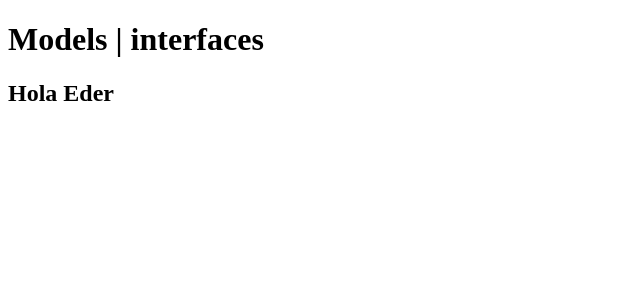
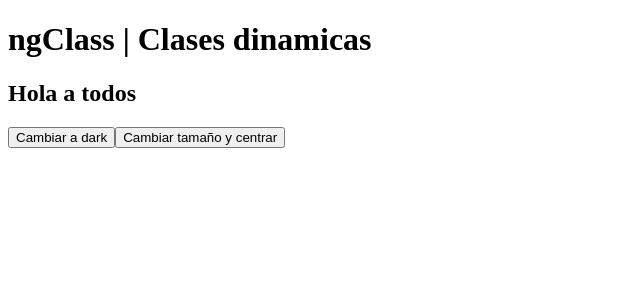
Before and after one commit to ederromero28/Angular-practicas, an Angular app: page / in a window 1280 px wide. Shown: the top 300 px of the page, without its empty margins (0-640 px from the left). Built offline with nearby package versions, Linux system fonts and the light colour scheme.

Commit message:
clases dinamicas con estilos ngClass

```diff
--- a/src/app/app.css
+++ b/src/app/app.css
@@ -0,0 +1,8 @@
+.dark {
+  background-color: black;
+  color: white;
+}
+.big{
+  text-align: center;
+  font-size: 40px;
+}
--- a/src/app/app.html
+++ b/src/app/app.html
@@ -1,3 +1,6 @@
-<h1>Models | interfaces</h1>
+<h1>ngClass | Clases dinamicas</h1>
 
-<h2>Hola {{ userName }}</h2>
+<h2 [ngClass]="{dark: isDark, big: isFont}">Hola a todos</h2>
+
+<button (click)="toggleDarkMode()">Cambiar a dark</button>
+<button (click)="toggleFontSize()">Cambiar tamaño y centrar</button>
--- a/src/app/app.ts
+++ b/src/app/app.ts
@@ -1,28 +1,25 @@
+import { NgClass } from '@angular/common';
 import { Component } from '@angular/core';
-import SuperProduct from './models/SuperProduct';
+import { RouterOutlet } from '@angular/router';
 
 
 @Component({
   selector: 'app-root',
+  standalone: true,
+  imports: [NgClass, RouterOutlet],
   templateUrl: './app.html',
   styleUrls: ['./app.css']
 })
 export class App {
-  userName: string;
-  myNumber: number;
-  myBoolean: boolean;
-  superProduct: SuperProduct;
 
+  isDark: boolean = false;
+  isFont: boolean = false;
 
+  toggleDarkMode() {
+    this.isDark = !this.isDark;
+  }
 
-  constructor() {
-    this.userName = 'Eder';
-    this.myNumber = 10;
-    this.myBoolean = true;
-    this.superProduct = {
-      name: "nuevo producto",
-      price: 100,
-      isForSale: true
-    };
+  toggleFontSize() {
+    this.isFont = !this.isFont;
   }
 }
```
